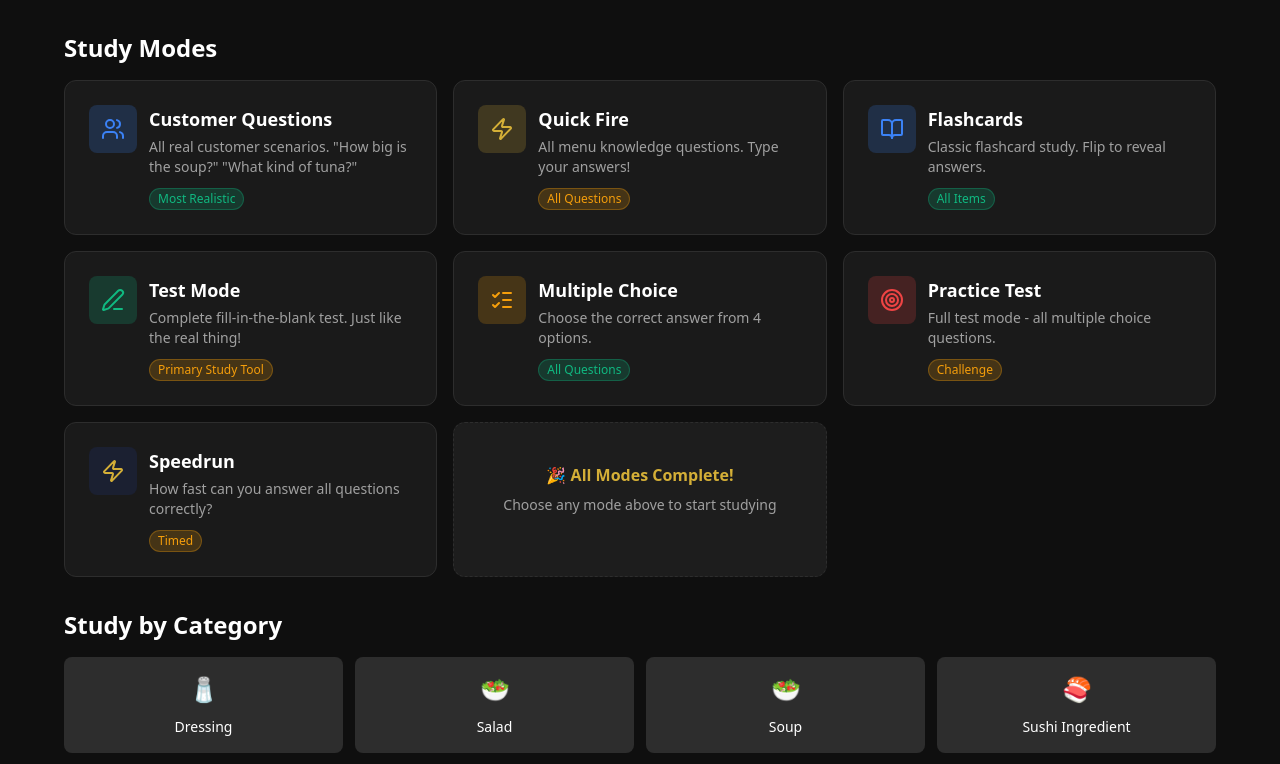
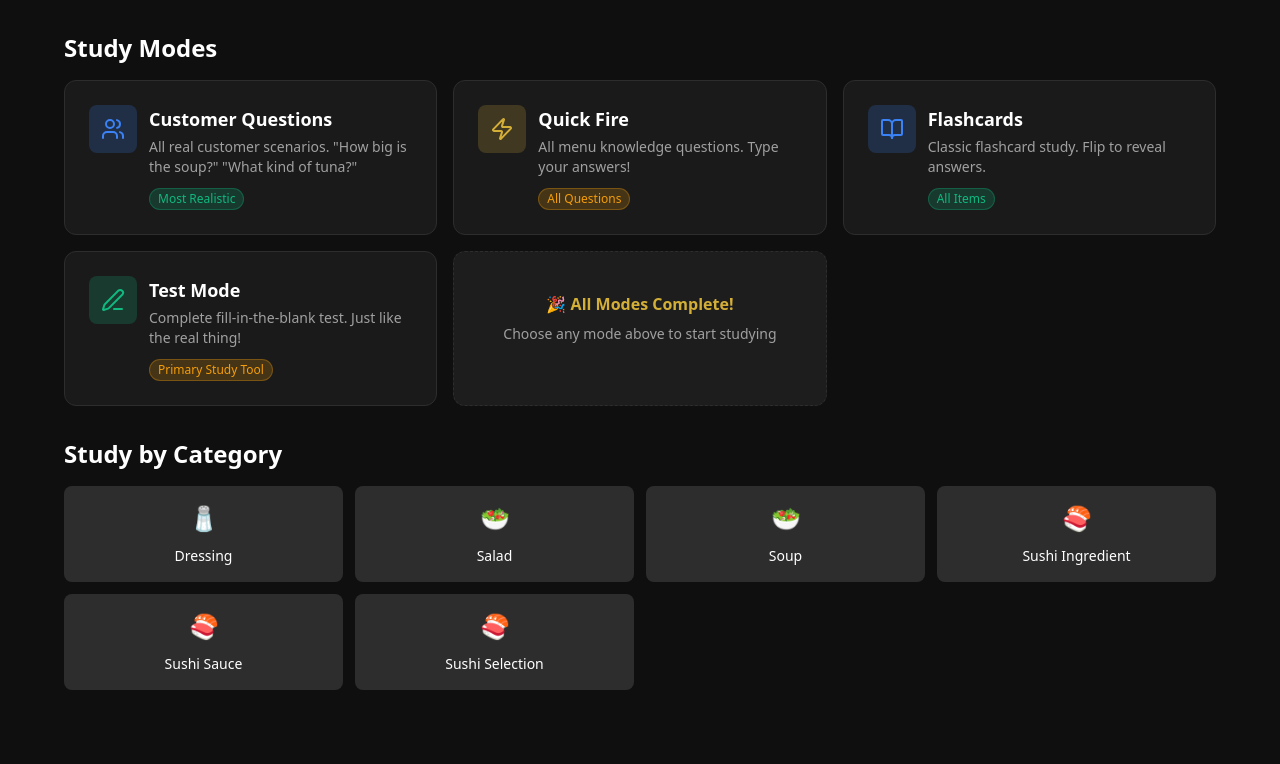
Before and after one commit to ls5986/menumaster, a React (Vite) app: page / in a window 1280 px wide. Shown: the part 471-1235 px from the top of the page. After the commit the page ends 1193 px from the top, so only its background shows below. Built offline with nearby package versions, Linux system fonts and the light colour scheme.

Commit message:
Remove broken study modes (Multiple Choice, Practice Test, Speedrun)

```diff
--- a/src/pages/Home.tsx
+++ b/src/pages/Home.tsx
@@ -151,50 +151,6 @@ export function Home({ onStartStudy }: HomeProps) {
             </div>
           </Card>
 
-          <Card hover onClick={() => onStartStudy('multiple-choice')}>
-            <div className="flex items-start gap-3">
-              <div className="p-3 bg-warning/20 rounded-lg">
-                <ListChecks className="text-warning" size={24} />
-              </div>
-              <div className="flex-1">
-                <h3 className="font-bold text-lg mb-1">Multiple Choice</h3>
-                <p className="text-text-secondary text-sm mb-2">
-                  Choose the correct answer from 4 options.
-                </p>
-                <Badge variant="success" size="sm">All Questions</Badge>
-              </div>
-            </div>
-          </Card>
-
-          <Card hover onClick={() => onStartStudy('practice-test')}>
-            <div className="flex items-start gap-3">
-              <div className="p-3 bg-incorrect/20 rounded-lg">
-                <Target className="text-incorrect" size={24} />
-              </div>
-              <div className="flex-1">
-                <h3 className="font-bold text-lg mb-1">Practice Test</h3>
-                <p className="text-text-secondary text-sm mb-2">
-                  Full test mode - all multiple choice questions.
-                </p>
-                <Badge variant="warning" size="sm">Challenge</Badge>
-              </div>
-            </div>
-          </Card>
-
-          <Card hover onClick={() => onStartStudy('speedrun')}>
-            <div className="flex items-start gap-3">
-              <div className="p-3 bg-accent-blue/20 rounded-lg">
-                <Zap className="text-accent-gold" size={24} />
-              </div>
-              <div className="flex-1">
-                <h3 className="font-bold text-lg mb-1">Speedrun</h3>
-                <p className="text-text-secondary text-sm mb-2">
-                  How fast can you answer all questions correctly?
-                </p>
-                <Badge variant="warning" size="sm">Timed</Badge>
-              </div>
-            </div>
-          </Card>
 
           <Card className="bg-bg-tertiary/50 border-dashed">
             <div className="text-center py-4">
```
